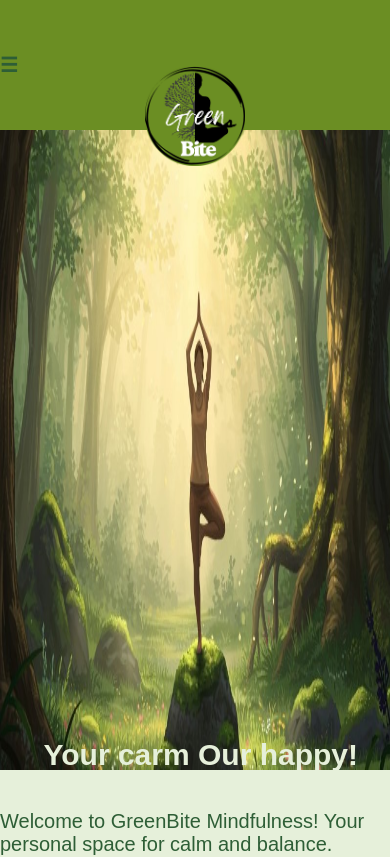
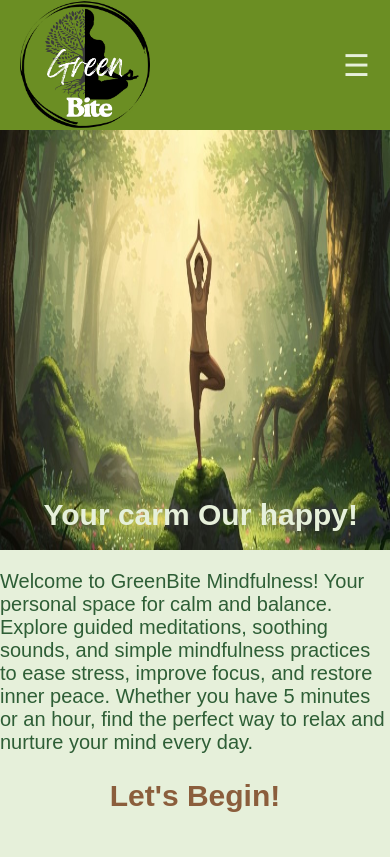
Before and after one commit to bodhineecs-eng/CB016950-COM2522, a plain HTML site: page meditation.html in a window 390 px wide. Shown: the top 857 px of the page. Drawn offline with Linux system fonts and the light colour scheme.

Commit message:
updated files

```diff
--- a/meditation.html
+++ b/meditation.html
@@ -8,18 +8,17 @@
     <link rel="icon" href="assects/images/logo2.png" type="image/png">
 </head>
 <body>
-
   <header class="header">
-        <img src="assects/images/logo2.png"  height="130" width="130" alt="GreenBite Logo">
-        <nav class="menu-bar">
-            <div class="hamburger">&#9776;</div>
+    <div class="hamburger" id="hamburger">&#9776;</div>
+    <img src="assects/images/logo2.png" height="130" width="130" alt="logo">
+    <div class="menu-bar">
       <a class="menu-items" href="index.html">Home</a>
       <a class="menu-items" href="receipy.html">Healthy Recipes</a>
       <a class="menu-items" href="cal.html">Calculator</a>
       <a class="menu-items" href="workout.html">Workout Generator</a>
       <a class="menu-items" href="meditation.html">Mindfulness</a>
       <a class="menu-items" href="contact.html">Contact</a>
-        </nav>
+    </div>
   </header>
             <div class="image-top">
                 <img src="assects/images/wall3.jpg" alt="Healthy Recipes">
@@ -86,7 +85,8 @@
                     <div class="our">Telephone No:071-569-1325</div>
                     <div class="our">Email:GreenBit@gmail.com</div>
                 </div>
+
+            </footer>
             <script src="scripts/5main.js"></script>
-            </footer>
     </body>
 </html>
--- a/scripts/2dryrun.js
+++ b/scripts/2dryrun.js
@@ -1,10 +1,10 @@
 const hamburger = document.querySelector('.hamburger');
 const menuItems = document.querySelectorAll('.menu-items');
+const menuBar = document.querySelector('.menu-bar');
 
 hamburger.addEventListener('click', () => {
-    menuItems.forEach(item => item.classList.toggle('active'));
+    menuBar.classList.toggle('show');
 });
-
 
 function showRecipe(recipeId) {
   fetch("scripts/dic.json")
--- a/scripts/3dryrun.js
+++ b/scripts/3dryrun.js
@@ -80,8 +80,8 @@ function Tdee() {
 
 // Hamburger toggle
 const hamburger = document.querySelector('.hamburger');
-const menuItems = document.querySelectorAll('.menu-items');
+const menuBar = document.querySelector('.menu-bar');
 
 hamburger.addEventListener('click', () => {
-    menuItems.forEach(item => item.classList.toggle('active'));
+    menuBar.classList.toggle('show');
 });
--- a/stylesheets/style.css
+++ b/stylesheets/style.css
@@ -89,7 +89,7 @@ body {
 
 .image-container img {
     width: 100%;
-    height: 550px; /* desktop */
+    height: 500px; /* desktop */
     object-fit: cover;
     display: block;
 }
--- a/stylesheets/style2.css
+++ b/stylesheets/style2.css
@@ -38,7 +38,7 @@ body {
 /* Image itself */
 .image-top img {
     width: 100%;          /* scale to container width */
-    height: 650px;         /* maintain aspect ratio */
+    height: 450px;         /* maintain aspect ratio */
     display: block;       /* removes bottom gap */
 }
 
@@ -89,6 +89,19 @@ body {
 .menu-items:hover{
     color:  #8B5E3C ;
 }
+
+.hamburger {
+  display: none;
+  font-size: 30px;
+  cursor: pointer;
+  color: #E6F0DA;
+  position: absolute;
+  right: 20px;
+  top: 50%;
+  transform: translateY(-50%);
+  z-index: 15;
+}
+
 
 /*contact details*/
 .contact{
@@ -243,44 +256,41 @@ body {
 }
 
 /* Hamburger */
-.hamburger {
+/* .hamburger {
     display: none;
     font-size: 30px;
     cursor: pointer;
     color: #E6F0DA;
     margin-left: 20px;
-}
+} */
 
 /* Mobile View */
 @media (max-width: 900px) {
     .menu-bar {
         flex-direction: column;
         align-items: flex-start;
-        position: relative;
+        background-color: #6B8E23;
+        width: 100%;
+        position: absolute;
+        top: 130px;
+        left: 0;
+        display: none;
+    }
+
+    .menu-bar.show {
+        display: flex;
     }
 
     .menu-items {
-        display: none;  /* hide items initially */
         width: 100%;
+        margin: 10px 0;
+        text-align: left;
         padding: 10px 20px;
-        border-bottom: 1px solid #8B5E3C;
-    }
-
-    .menu-items.active {
-        display: block;  /* show items when active */
     }
 
     .hamburger {
         display: block;  /* show hamburger on mobile */
         align-self: flex-end; /* optional: push to right */
-    }
-
-    /* Header logo */
-    .header img {
-        height: 100px;
-        width: 100px;
-        left: 50%;
-        transform: translateX(-50%);
     }
 
     /* Recipe cards */
--- a/stylesheets/style3.css
+++ b/stylesheets/style3.css
@@ -15,7 +15,7 @@
 .header img {
   position: absolute;
   left: 20px;   /* corner */
-  top: 35%;
+  top: 50%;
   transform: translateY(-50%);/*vertically center the logo*/
 }
 
@@ -29,7 +29,7 @@
 /* Image itself */
 .image-top img {
     width: 100%;          /* scale to container width */
-    height: 650px;         /* maintain aspect ratio */
+    height: 450px;         /* maintain aspect ratio */
     display: block;       /* removes bottom gap */
 }
 
@@ -202,15 +202,19 @@ body {
     border: 1px solid #8B5E3C;
 }
 
-/* Image(children) */
-img {
-    display: block;/*makes the image behave like a block element:*/
-    margin: 20px auto; /*make the image center*/
-}
 
-/* Hamburger menu for mobile */
+
+/* Hamburger */
 .hamburger {
-    display: none; /* hidden by default */
+  display: none;
+  font-size: 30px;
+  cursor: pointer;
+  color: #E6F0DA;
+  position: absolute;
+  right: 20px;
+  top: 50%;
+  transform: translateY(-50%);
+  z-index: 15;
 }
 
 /* Mobile View */
@@ -218,30 +222,35 @@ img {
     .menu-bar {
         flex-direction: column;
         align-items: flex-start;
-        position: relative;
+        background-color: #6B8E23;
+        width: 100%;
+        position: absolute;
+        top: 130px;
+        left: 0;
+        display: none;
+    }
+
+    .menu-bar.show {
+        display: flex;
     }
 
     .menu-items {
-        display: none;      /* hide menu items by default */
         width: 100%;
+        margin: 10px 0;
+        text-align: left;
         padding: 10px 20px;
-        border-bottom: 1px solid #8B5E3C;
-    }
-
-    .menu-items.active {
-        display: block;     /* show when hamburger clicked */
     }
 
     .hamburger {
         display: block;     /* show hamburger */
     }
 
-    .header img {
+    /* .header img {
         height: 100px;
         width: 100px;
         left: 50%;
         transform: translateX(-50%);
-    }
+    } */
 
     .textOver {
         font-size: 30px;    /* smaller on mobile */
@@ -250,7 +259,7 @@ img {
     }
 
     .form {
-        width: 95%;         /* make form responsive */
+
         margin: 20px auto;
     }
 }
--- a/stylesheets/style4.css
+++ b/stylesheets/style4.css
@@ -92,7 +92,7 @@ h1{
 /* Image itself */
 .image-top img {
     width: 100%;          /* scale to container width */
-    height: 700px;         /* maintain aspect ratio */
+    height: 450px;         /* maintain aspect ratio */
     display: block;       /* removes bottom gap */
 }
 
@@ -201,7 +201,7 @@ h1{
     display: block;
 }
 
-/* Hamburger icon - hidden on desktop */
+/* Hamburger */
 .hamburger {
   display: none;
   font-size: 30px;
@@ -213,18 +213,17 @@ h1{
   transform: translateY(-50%);
   z-index: 15;
 }
-
 /* Mobile menu */
-@media (max-width: 768px) {
+@media (max-width: 900px) {
     .menu-bar {
         flex-direction: column;
+        align-items: flex-start;
         background-color: #6B8E23;
         width: 100%;
         position: absolute;
         top: 130px;
         left: 0;
         display: none;
-        z-index: 10;
     }
 
     .menu-bar.show {
@@ -235,10 +234,10 @@ h1{
         width: 100%;
         margin: 10px 0;
         text-align: left;
-        padding-left: 20px;
+        padding: 10px 20px;
     }
 
     .hamburger {
-        display: block;
+        display: block;     /* show hamburger */
     }
 }
--- a/stylesheets/style5.css
+++ b/stylesheets/style5.css
@@ -39,7 +39,7 @@ body {
     overflow-x: hidden;
 }
 
-/*fonts*/
+/* /fonts/ */
 @font-face {
     font-family:EduNSWACTCursive-VariableFont_wght ;
     src: url(../assects/fonts/EduNSWACTCursive-VariableFont_wght.ttf);
@@ -51,13 +51,7 @@ h1{
     font-size: 90px;
     margin: 20px;
 }
-
-.video-frame {
-    border: none;          /* removes border */
-    border-radius: 10px;   /* optional: rounded corners */
-    box-shadow: 0 4px 12px rgba(0, 0, 0, 0.2); /* optional: shadow effect */
-}
-/*Menus*/
+/* /Menus/ */
 
 
 .menu-items{
@@ -76,13 +70,13 @@ h1{
     color:  #8B5E3C ;
 
 }
-/*sound boxes(sea,birds,rain)*/
+/* /sound boxes(sea,birds,rain)/ */
 .SoundBox{
     display: flex;
     flex-wrap: wrap;
     gap: 20px;
 }
-/*meditation image plus timer*/
+/*meditation image plus timer/ */
 .meditation{
     gap:20px;
     padding-top: 20px;
@@ -100,7 +94,7 @@ h1{
 /* Image itself */
 .image-top img {
     width: 100%;          /* scale to container width */
-    height: 650px;         /* maintain aspect ratio */
+    height: 450px;         /* maintain aspect ratio */
     display: block;       /* removes bottom gap */
 }
 
@@ -115,11 +109,11 @@ h1{
     font-size: 70px;
     font-weight: bold;
 }
-/*discription*/
+/* /discription/ */
 .discription{
     font-size: 20px;
 }
-/*welcome message*/
+/* /welcome message/ */
 .memo{
     font-size: 30px;
     color: #8B5E3C;
@@ -152,7 +146,7 @@ h1{
     margin: 5px auto;
     border: 0.5px solid white;
 }
-/*contact details*/
+/* /contact details/ */
 .contact{
     font-size: 20px;
     color: black;
--- a/stylesheets/style6.css
+++ b/stylesheets/style6.css
@@ -127,7 +127,7 @@ h1{
 /* Image itself */
 .image-top img {
     width: 100%;          /* scale to container width */
-    height: 650px;         /* maintain aspect ratio */
+    height: 450px;         /* maintain aspect ratio */
     display: block;       /* removes bottom gap */
 }
 
```
Also changed, not shown: cal.html (+2 -2 lines), receipy.html (+1 -1 lines). Lines whose indentation alone changed are shown as unchanged.
